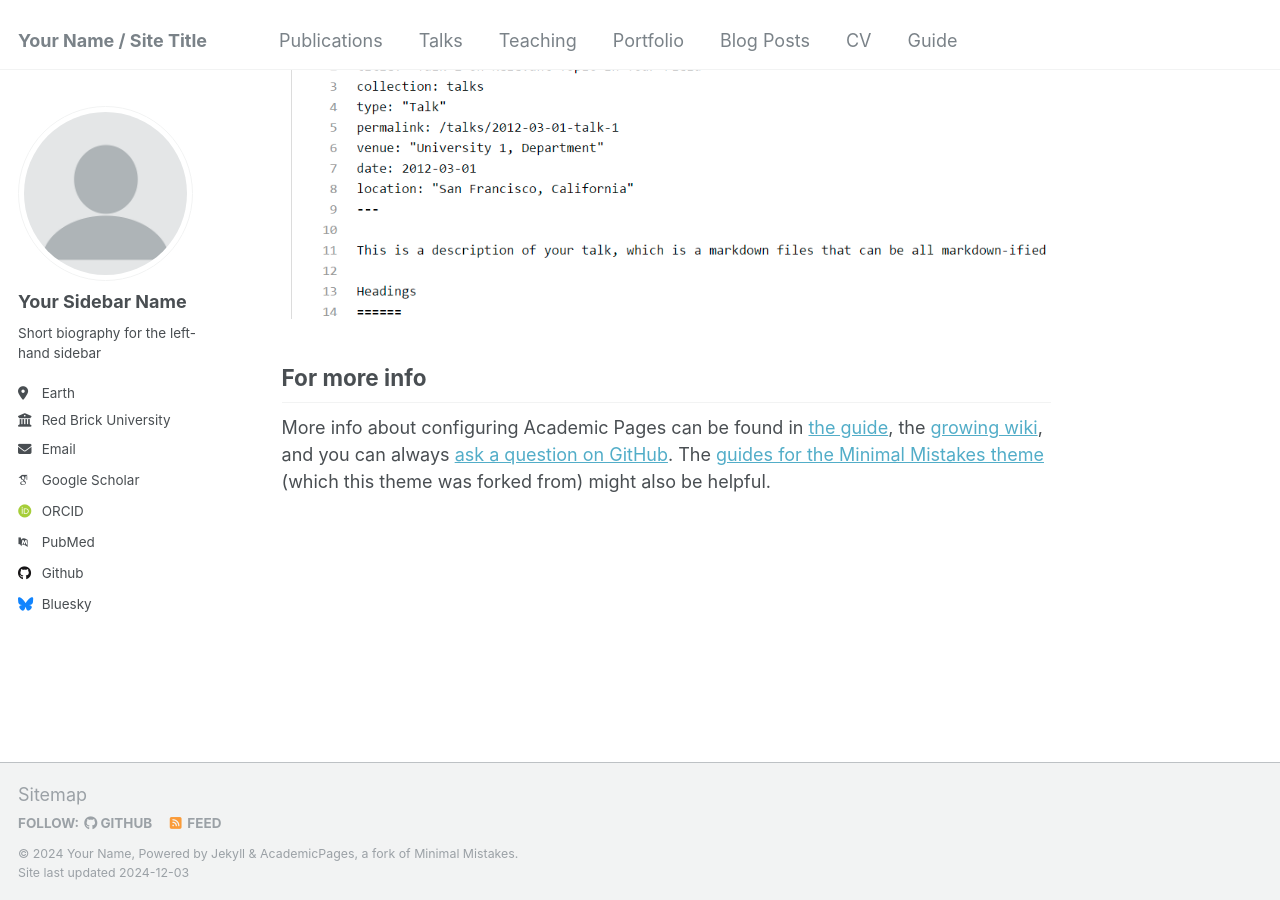
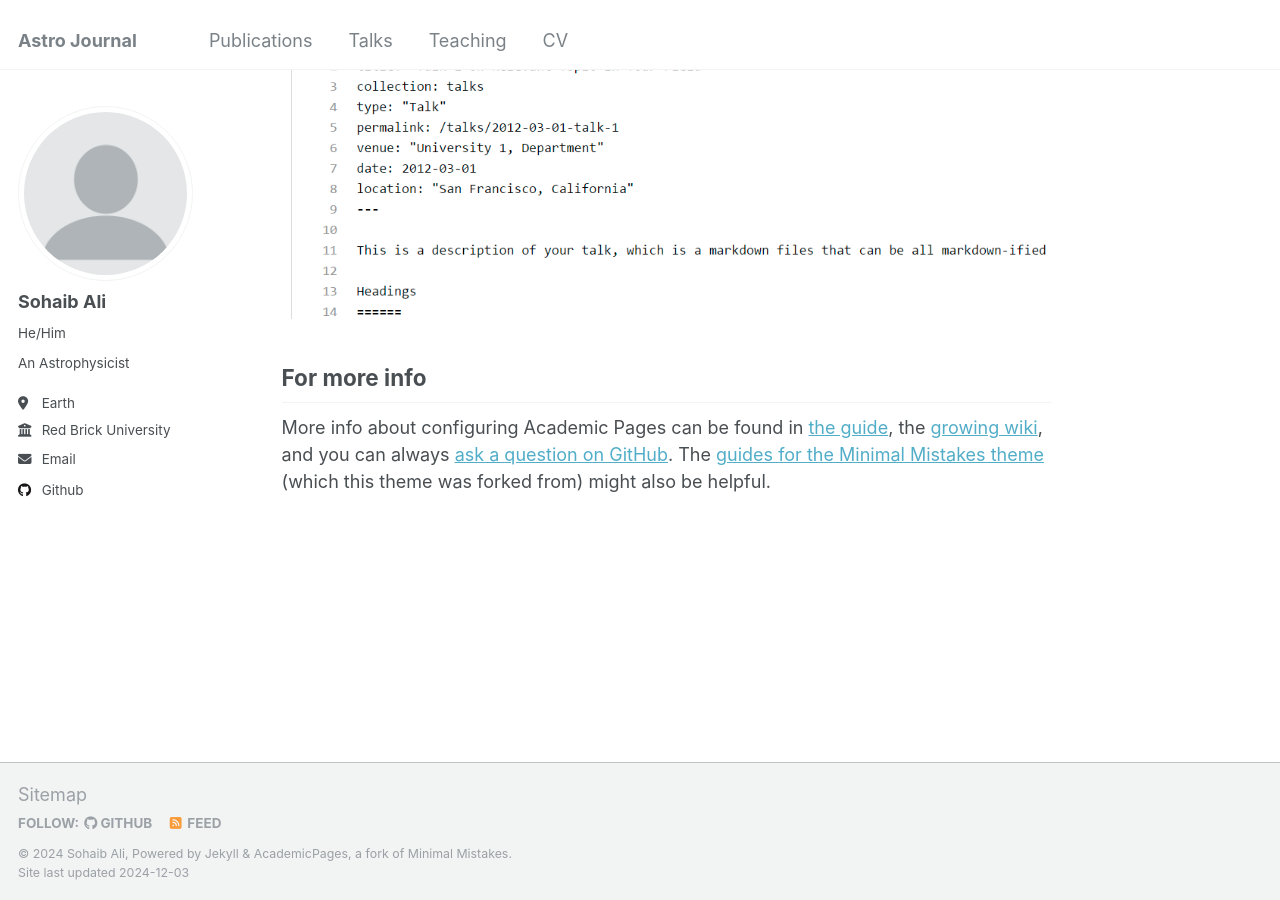
Before and after one commit to nebula-navigator/nebula-navigator.github.io, a Jekyll site: the page built from _pages/about.md, in a window 1280 px wide and 900 px high, scrolled down 2643 px. Built offline with Jekyll 4.4.1, drawn with Linux system fonts in a browser that asks for light colours; some web fonts are replaced.

Commit message:
modifications

```diff
--- a/_config.yml
+++ b/_config.yml
@@ -8,13 +8,13 @@
 
 # Basic Site Settings
 locale                   : "en-US"
-title                    : "Your Name / Site Title"
+title                    : "Astro Journal"
 title_separator          : "-"
-name                     : &name "Your Name"
-description              : &description "personal description"
-url                      : https://academicpages.github.io # the base hostname & protocol for your site e.g. "https://[your GitHub username].github.io"
+name                     : &name "Sohaib Ali"
+description              : &description "An Astronomer Working "
+url                      : https://nebula-nomad.github.io # the base hostname & protocol for your site e.g. "https://[your GitHub username].github.io"
 baseurl                  : "" # the subpath of your site, e.g. "/blog"
-repository               : "academicpages/academicpages.github.io"
+repository               : "nebula-nomad/nebula-nomad.github.io"
 
 # Site Author - The following control what appear as part of the author content on the side bar.
 #               If a field is blank the icon and link will not appear, otherwise it will be shown.
@@ -22,21 +22,21 @@ repository               : "academicpages/academicpages.github.io"
 author:
   # Biographic information
   avatar           : "profile.png"
-  name             : "Your Sidebar Name"
-  pronouns         : # example: "she/her"
-  bio              : "Short biography for the left-hand sidebar"
+  name             : "Sohaib Ali"
+  pronouns         : "He/Him"
+  bio              : "An Astrophysicist"
   location         : "Earth"
   employer         : "Red Brick University"
   uri              : # URL
-  email            : "none@example.org"
+  email            : "sohaibalee99@outlook.com"
 
   # Academic websites
   arxiv            : # URL - Update with the correct link to your profile
-  googlescholar    : "https://scholar.google.com/citations?user=PS_CX0AAAAAJ"
+  googlescholar    : #
   impactstory      : # URL
-  orcid            : "http://orcid.org/yourorcidurl"
+  orcid            : #
   semantic         : # URL
-  pubmed           : "https://www.ncbi.nlm.nih.gov/pubmed/?term=john+snow"
+  pubmed           : #
   researchgate     : # URL
   scopus           : # URL
 
@@ -44,12 +44,12 @@ author:
   bitbucket        : # Username - Update with your username on the site
   codepen          : # Username
   dribbble         : # Username
-  github           : "academicpages"
+  github           : "nebula-nomad"
   kaggle           : # Username
   stackoverflow    : # User number or user number and name (i.e., use "1" or "1/jeff-atwood")
 
   # Social media
-  bluesky          : "bsky.app" # Replace this with you Bluesky username
+  bluesky          : # Replace this with you Bluesky username
   facebook         : # Username
   flickr           : # Username
   foursquare       : # Username
--- a/_data/navigation.yml
+++ b/_data/navigation.yml
@@ -14,14 +14,11 @@ main:
   - title: "Teaching"
     url: /teaching/
 
-  - title: "Portfolio"
-    url: /portfolio/
+  # - title: "Portfolio"
+  #   url: /portfolio/
 
-  - title: "Blog Posts"
-    url: /year-archive/
+  # - title: "Blog Posts"
+  #   url: /year-archive/
 
   - title: "CV"
     url: /cv/
-
-  - title: "Guide"
-    url: /markdown/
```
Also changed, not shown: 7 other files.
